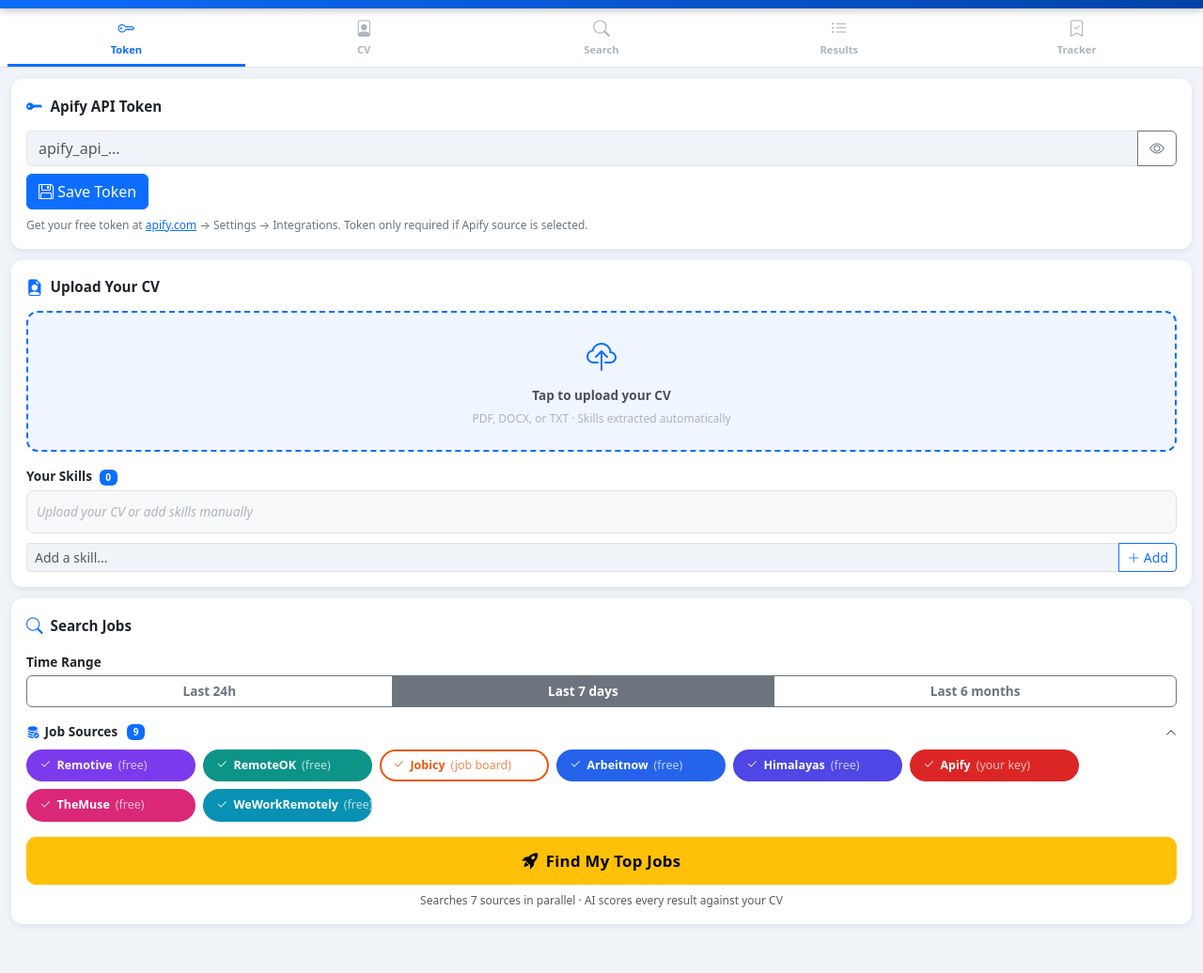
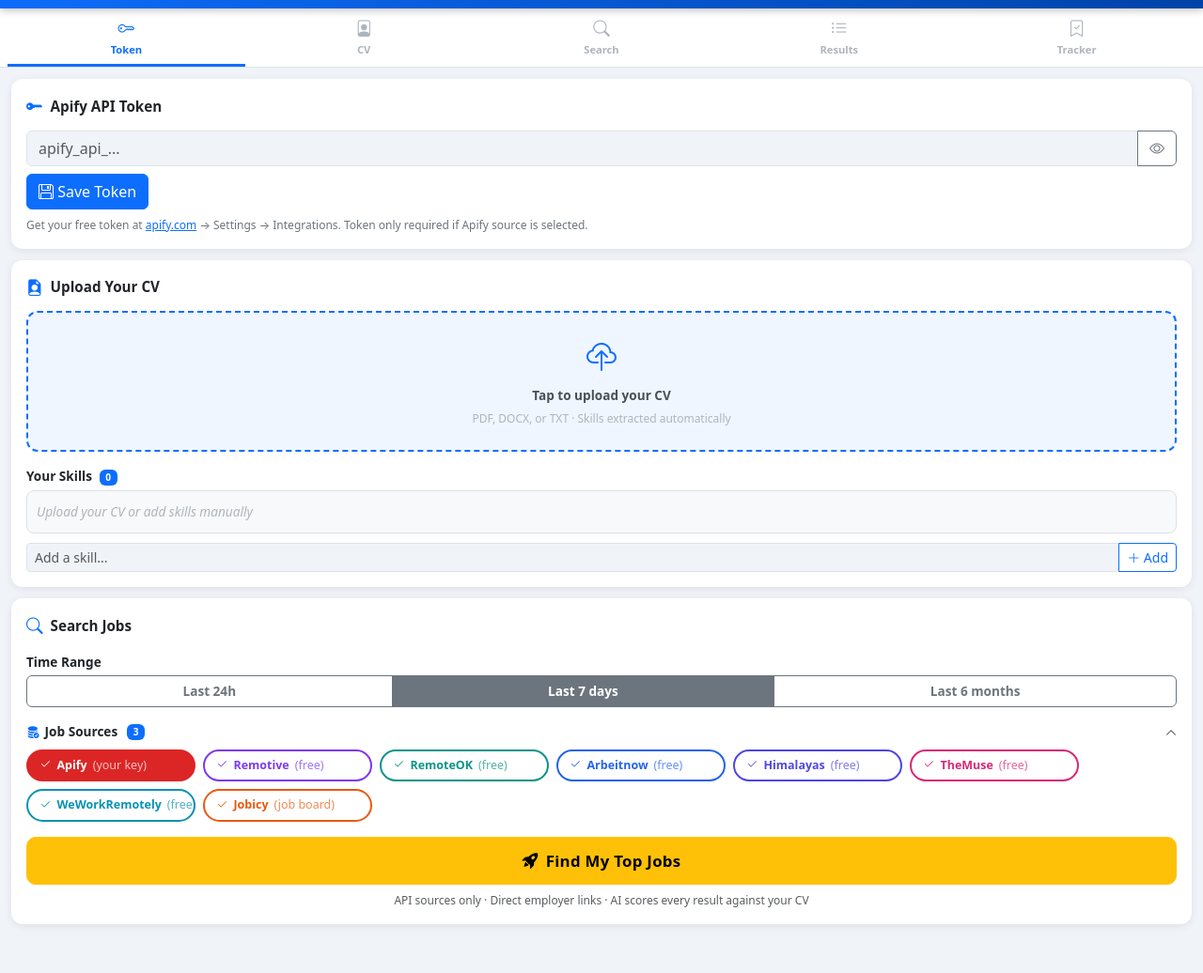
Before and after one commit to coquito29/job-search-app, a plain HTML site: page templates/index.html in a window 1280 px wide. Shown: the part 59-1095 px from the top of the page at 94% size. Drawn offline with nearby package versions, Linux system fonts and the light colour scheme; no server answers.

Commit message:
Switch to API-only sources by default; remove free job boards; add remote-only filters

```diff
--- a/templates/index.html
+++ b/templates/index.html
@@ -670,7 +670,7 @@
       <i class="bi bi-search fs-5"></i>
       <div>
         <h1>Remote Job Search</h1>
-        <p class="subtitle">CV-matched · 7 Sources · AI-Powered</p>
+        <p class="subtitle">CV-matched · API-Powered · Direct Apply</p>
       </div>
     </div>
     <div class="d-flex align-items-center gap-2">
@@ -797,56 +797,58 @@
       <i class="bi bi-chevron-down chevron ms-auto"></i>
     </div>
     <div id="sourcesPanel" class="source-toggles-grid mt-2">
-      <label class="source-toggle source-toggle-remotive checked" id="lbl-remotive">
-        <input type="checkbox" value="remotive" checked onchange="onSourceToggle(this)" />
+      <!-- API key sources — on by default -->
+      <label class="source-toggle source-toggle-apify checked" id="lbl-apify">
+        <input type="checkbox" value="apify" checked onchange="onSourceToggle(this)" />
+        <i class="bi bi-check2" id="chk-icon-apify"></i>
+        Apify <span style="opacity:.7;font-weight:400;">(your key)</span>
+      </label>
+      <label class="source-toggle source-toggle-jsearch" id="lbl-jsearch" style="display:none;">
+        <input type="checkbox" value="jsearch" checked onchange="onSourceToggle(this)" />
+        <i class="bi bi-check2" id="chk-icon-jsearch"></i>
+        JSearch <span style="opacity:.7;font-weight:400;">(your key)</span>
+      </label>
+      <label class="source-toggle source-toggle-adzuna" id="lbl-adzuna" style="display:none;">
+        <input type="checkbox" value="adzuna" checked onchange="onSourceToggle(this)" />
+        <i class="bi bi-check2" id="chk-icon-adzuna"></i>
+        Adzuna <span style="opacity:.7;font-weight:400;">(your key)</span>
+      </label>
+      <!-- Free sources — off by default, still available -->
+      <label class="source-toggle source-toggle-remotive" id="lbl-remotive">
+        <input type="checkbox" value="remotive" onchange="onSourceToggle(this)" />
         <i class="bi bi-check2" id="chk-icon-remotive"></i>
         Remotive <span style="opacity:.7;font-weight:400;">(free)</span>
       </label>
-      <label class="source-toggle source-toggle-remoteok checked" id="lbl-remoteok">
-        <input type="checkbox" value="remoteok" checked onchange="onSourceToggle(this)" />
+      <label class="source-toggle source-toggle-remoteok" id="lbl-remoteok">
+        <input type="checkbox" value="remoteok" onchange="onSourceToggle(this)" />
         <i class="bi bi-check2" id="chk-icon-remoteok"></i>
         RemoteOK <span style="opacity:.7;font-weight:400;">(free)</span>
+      </label>
+      <label class="source-toggle source-toggle-arbeitnow" id="lbl-arbeitnow">
+        <input type="checkbox" value="arbeitnow" onchange="onSourceToggle(this)" />
+        <i class="bi bi-check2" id="chk-icon-arbeitnow"></i>
+        Arbeitnow <span style="opacity:.7;font-weight:400;">(free)</span>
+      </label>
+      <label class="source-toggle source-toggle-himalayas" id="lbl-himalayas">
+        <input type="checkbox" value="himalayas" onchange="onSourceToggle(this)" />
+        <i class="bi bi-check2" id="chk-icon-himalayas"></i>
+        Himalayas <span style="opacity:.7;font-weight:400;">(free)</span>
+      </label>
+      <label class="source-toggle source-toggle-themuse" id="lbl-themuse">
+        <input type="checkbox" value="themuse" onchange="onSourceToggle(this)" />
+        <i class="bi bi-check2" id="chk-icon-themuse"></i>
+        TheMuse <span style="opacity:.7;font-weight:400;">(free)</span>
+      </label>
+      <label class="source-toggle source-toggle-weworkremotely" id="lbl-weworkremotely">
+        <input type="checkbox" value="weworkremotely" onchange="onSourceToggle(this)" />
+        <i class="bi bi-check2" id="chk-icon-weworkremotely"></i>
+        WeWorkRemotely <span style="opacity:.7;font-weight:400;">(free)</span>
       </label>
       <label class="source-toggle source-toggle-jobicy" id="lbl-jobicy">
         <input type="checkbox" value="jobicy" onchange="onSourceToggle(this)" />
         <i class="bi bi-check2" id="chk-icon-jobicy"></i>
         Jobicy <span style="opacity:.7;font-weight:400;">(job board)</span>
       </label>
-      <label class="source-toggle source-toggle-arbeitnow checked" id="lbl-arbeitnow">
-        <input type="checkbox" value="arbeitnow" checked onchange="onSourceToggle(this)" />
-        <i class="bi bi-check2" id="chk-icon-arbeitnow"></i>
-        Arbeitnow <span style="opacity:.7;font-weight:400;">(free)</span>
-      </label>
-      <label class="source-toggle source-toggle-himalayas checked" id="lbl-himalayas">
-        <input type="checkbox" value="himalayas" checked onchange="onSourceToggle(this)" />
-        <i class="bi bi-check2" id="chk-icon-himalayas"></i>
-        Himalayas <span style="opacity:.7;font-weight:400;">(free)</span>
-      </label>
-      <label class="source-toggle source-toggle-apify checked" id="lbl-apify">
-        <input type="checkbox" value="apify" checked onchange="onSourceToggle(this)" />
-        <i class="bi bi-check2" id="chk-icon-apify"></i>
-        Apify <span style="opacity:.7;font-weight:400;">(your key)</span>
-      </label>
-      <label class="source-toggle source-toggle-adzuna" id="lbl-adzuna" style="display:none;">
-        <input type="checkbox" value="adzuna" checked onchange="onSourceToggle(this)" />
-        <i class="bi bi-check2" id="chk-icon-adzuna"></i>
-        Adzuna <span style="opacity:.7;font-weight:400;">(key)</span>
-      </label>
-      <label class="source-toggle source-toggle-jsearch" id="lbl-jsearch" style="display:none;">
-        <input type="checkbox" value="jsearch" checked onchange="onSourceToggle(this)" />
-        <i class="bi bi-check2" id="chk-icon-jsearch"></i>
-        JSearch <span style="opacity:.7;font-weight:400;">(Indeed+LinkedIn)</span>
-      </label>
-      <label class="source-toggle source-toggle-themuse checked" id="lbl-themuse">
-        <input type="checkbox" value="themuse" checked onchange="onSourceToggle(this)" />
-        <i class="bi bi-check2" id="chk-icon-themuse"></i>
-        TheMuse <span style="opacity:.7;font-weight:400;">(free)</span>
-      </label>
-      <label class="source-toggle source-toggle-weworkremotely checked" id="lbl-weworkremotely">
-        <input type="checkbox" value="weworkremotely" checked onchange="onSourceToggle(this)" />
-        <i class="bi bi-check2" id="chk-icon-weworkremotely"></i>
-        WeWorkRemotely <span style="opacity:.7;font-weight:400;">(free)</span>
-      </label>
     </div>
   </div>
 
@@ -854,7 +856,7 @@
     <i class="bi bi-rocket-takeoff-fill me-2"></i>Find My Top Jobs
   </button>
   <p class="text-muted mt-2 mb-0 text-center" style="font-size:.75rem;">
-    Searches 7 sources in parallel · AI scores every result against your CV
+    API sources only · Direct employer links · AI scores every result against your CV
   </p>
 </div>
 
```
Also changed, not shown: 1 other file.
